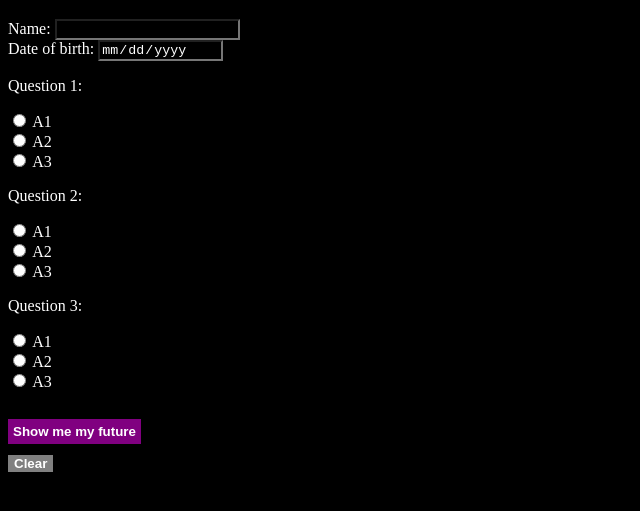
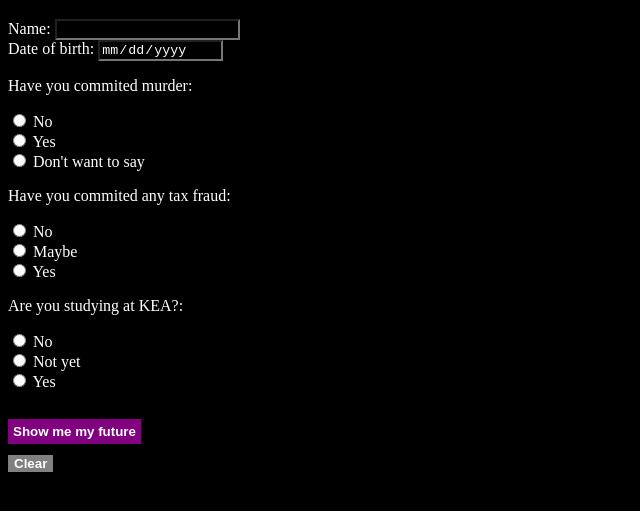
Before and after one commit to rimvydaszilinskas/symmetrical-disco, a website: page public/index.html in a window 1280 px wide. Shown: the part 61-572 px from the top of the page, without its empty margins (0-640 px from the left). Drawn offline with nearby package versions, Linux system fonts and the light colour scheme.

Commit message:
remove dummy data

```diff
--- a/public/index.html
+++ b/public/index.html
@@ -17,46 +17,46 @@
             <input type="date" id="date" onchange="handleDateChange(event)">
 
             <div class="questions" id="questions">
-                <p>Question 1:</p>
+                <p>Have you commited murder:</p>
 
                 <input type="radio" id="a1" name="q1" value="0">
-                <label for="a1">A1</label>
+                <label for="a1">No</label>
                 <br/>
 
                 <input type="radio" id="a2" name="q1" value="1">
-                <label for="a2">A2</label>
+                <label for="a2">Yes</label>
                 <br/>
 
                 <input type="radio" id="a3" name="q1" value="2">
-                <label for="a3">A3</label>
+                <label for="a3">Don't want to say</label>
                 <br/>
 
-                <p>Question 2:</p>
+                <p>Have you commited any tax fraud:</p>
 
                 <input type="radio" id="q2a1" name="q2" value="0">
-                <label for="q2a1">A1</label>
+                <label for="q2a1">No</label>
                 <br/>
 
                 <input type="radio" id="q2a2" name="q2" value="1">
-                <label for="q2a2">A2</label>
+                <label for="q2a2">Maybe</label>
                 <br/>
 
                 <input type="radio" id="q2a3" name="q2" value="2">
-                <label for="q2a3">A3</label>
+                <label for="q2a3">Yes</label>
                 <br/>
 
-                <p>Question 3:</p>
+                <p>Are you studying at KEA?:</p>
 
                 <input type="radio" id="q3a1" name="q3" value="0">
-                <label for="q3a1">A1</label>
+                <label for="q3a1">No</label>
                 <br/>
 
                 <input type="radio" id="q3a2" name="q3" value="1">
-                <label for="q3a2">A2</label>
+                <label for="q3a2">Not yet</label>
                 <br/>
 
                 <input type="radio" id="q3a3" name="q3" value="2">
-                <label for="q3a3">A3</label>
+                <label for="q3a3">Yes</label>
             </div>
 
             <br/>
```
Also changed, not shown: horrorscopes.json (+7 -7 lines), test/api.test.js (+7 -1 lines), 1 other file.
